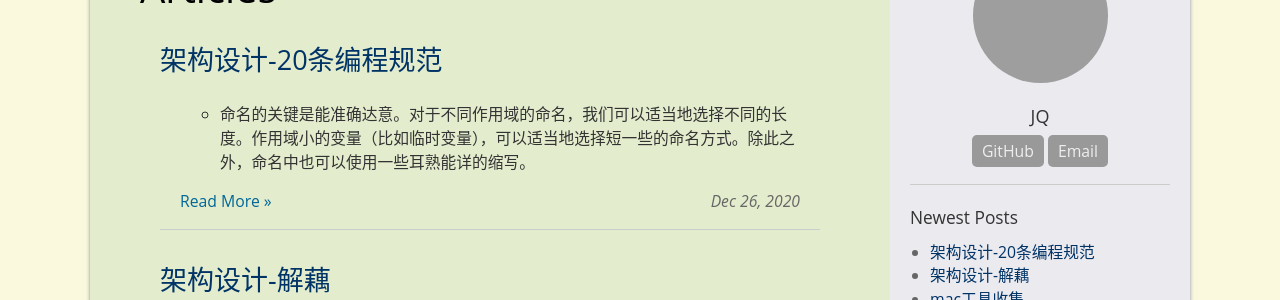
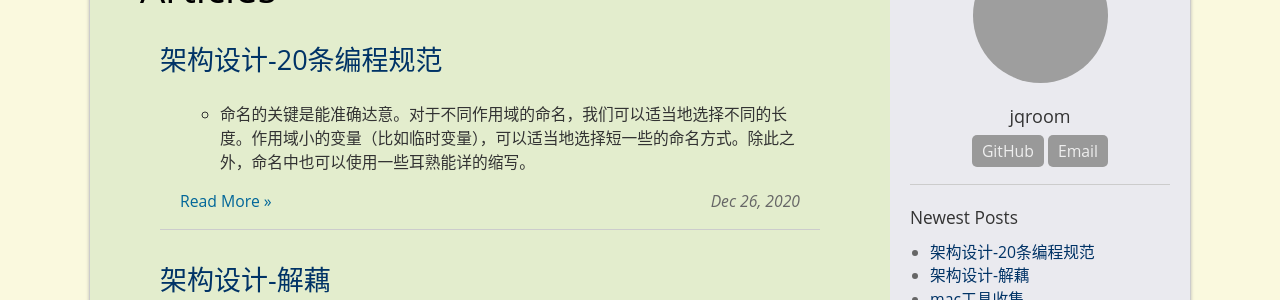
Before and after one commit to jqroom/jqroom.com, a Jekyll site: the page built from docs/index.html, in a window 1280 px wide and 900 px high. Shown: the part 178-478 px from the top of the window. Built offline with Jekyll 4.4.1, drawn with Linux system fonts in a browser that asks for light colours; the list of posts is cut into pages by our own code; some of the changed text lies outside the part shown; grey boxes are pictures that could not be loaded.

Commit message:
Update _config.yml

```diff
--- a/docs/_config.yml
+++ b/docs/_config.yml
@@ -9,7 +9,7 @@ pagetarget: ''    # target="_blank"  或 ''
 
 # Your information
 email: jqroom.com@gmail.com
-author: JQ
+author: jqroom
 avatar: "//avatars2.githubusercontent.com/u/18415185?v=3&s=460"
 google_analytics: UA-101616309-1
 profile: >
```
